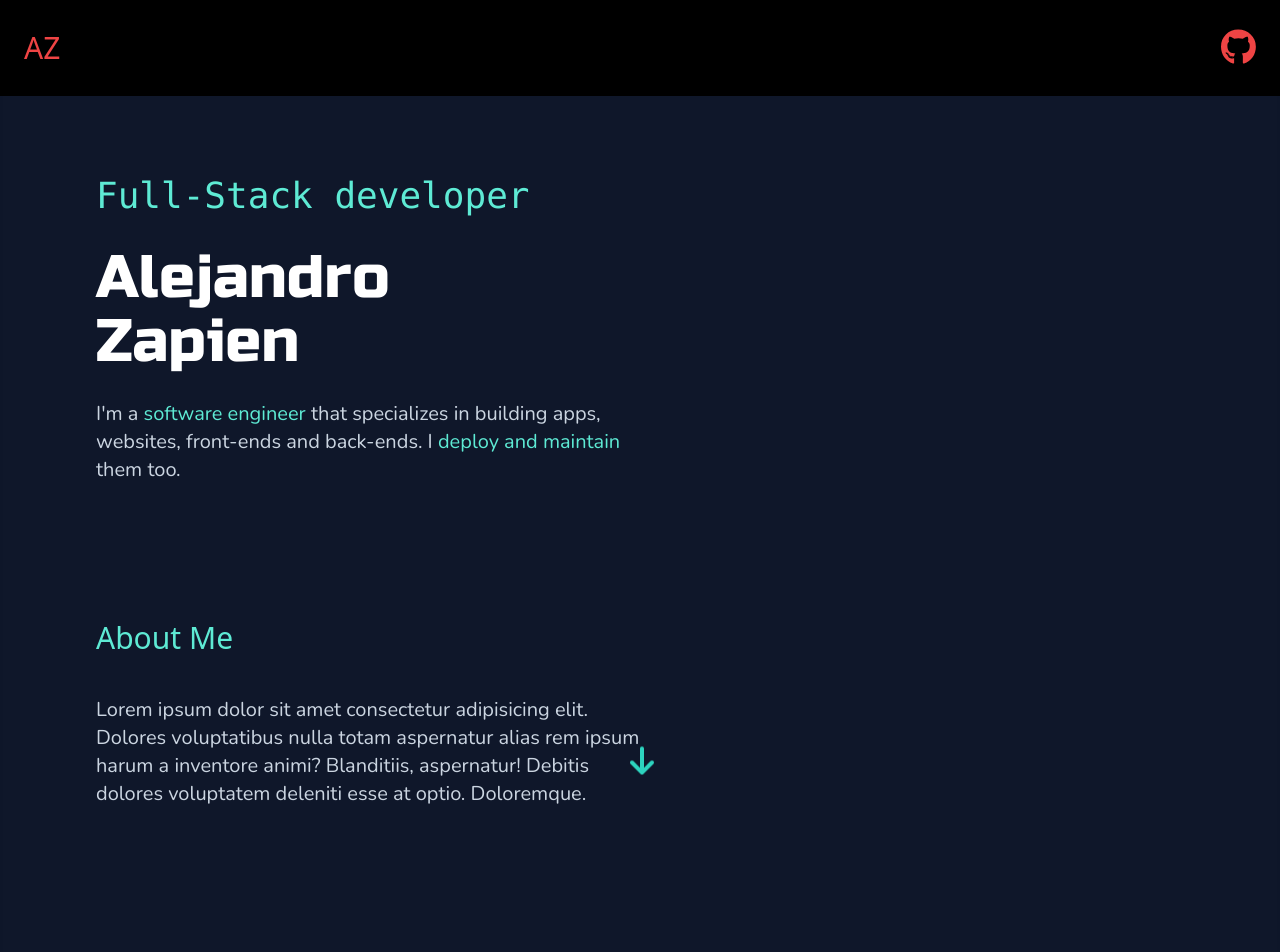
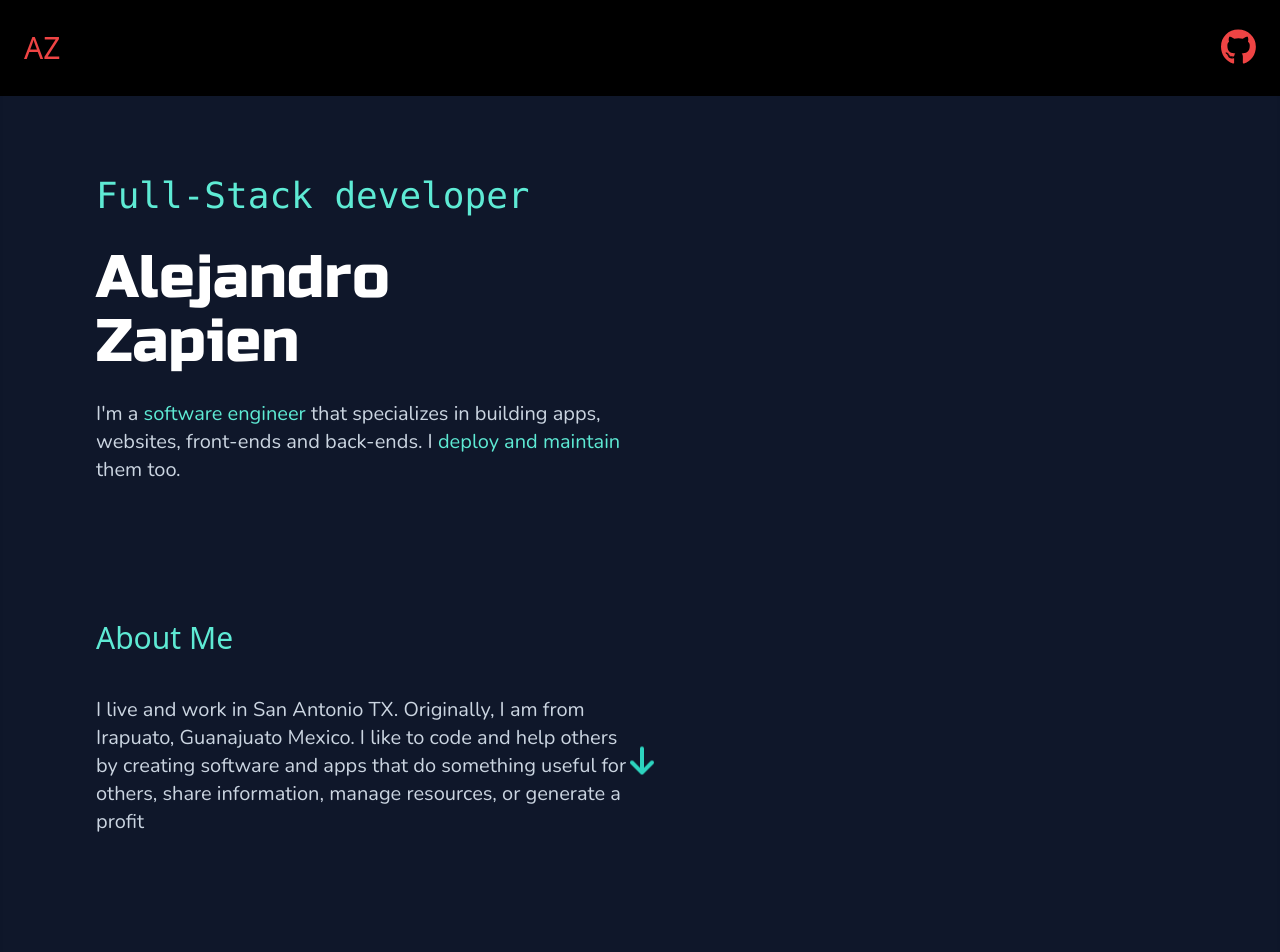
Before and after one commit to alejandrosatxc/Developer-Portfolio, a Next.js app: page / in a window 1280 px wide. Shown: the top 952 px of the page. Built offline with nearby package versions, Linux system fonts and the light colour scheme.

Commit message:
language

```diff
--- a/pages/index.tsx
+++ b/pages/index.tsx
@@ -72,7 +72,7 @@ const Hero = () => {
       </div>
       <section className={`${active ? 'animate-fade-up' : 'opacity-0'} transition-all delay-4000 duration-1000 h-auto my-10 md:my-4 w-full md:p-12 p-2`}>
         <h2 className="text-teal-300 text-3xl">About Me</h2>
-        <p className={`md:w-1/2 w-auto text-slate-300 text-xl my-10 text-left font-nunito`}>Lorem ipsum dolor sit amet consectetur adipisicing elit. Dolores voluptatibus nulla totam aspernatur alias rem ipsum harum a inventore animi? Blanditiis, aspernatur! Debitis dolores voluptatem deleniti esse at optio. Doloremque.</p>
+        <p className={`md:w-1/2 w-auto text-slate-300 text-xl my-10 text-left font-nunito`}>I live and work in San Antonio TX. Originally, I am from Irapuato, Guanajuato Mexico. I like to code and help others by creating software and apps that do something useful for others, share information, manage resources, or generate a profit</p>
       </section>
       <OnScrollElement animation='animate-fade-in-up' cssStyling='transition duration-1000 h-auto my-10 md:my-4 w-full md:p-12 p-2' hiddenStyling='opacity-0'>
         <h2 className="text-teal-300 text-3xl text-right">About me</h2>
```
